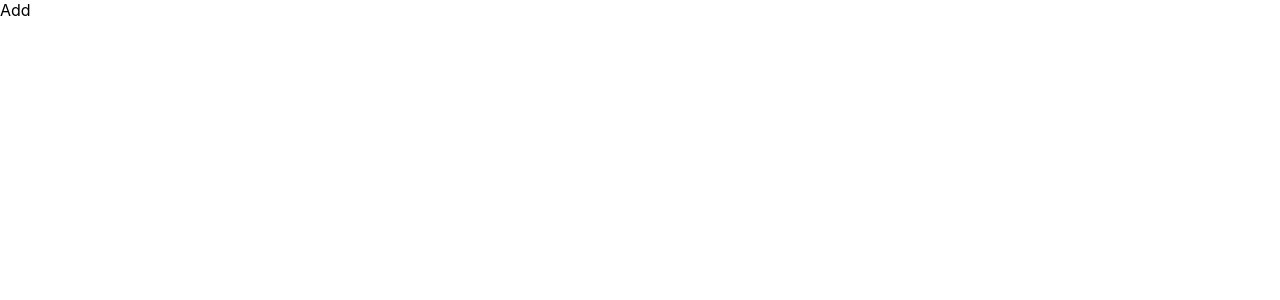
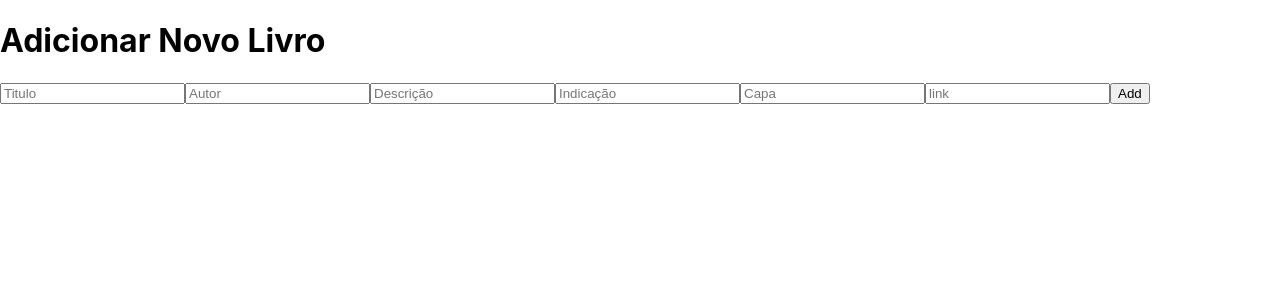
Before and after one commit to Marcelino85/CodeBookAPI, a React (Create React App) app in the folder frontend/: page /add in a window 1280 px wide. Shown: the top 300 px of the page. Built offline with nearby package versions, Linux system fonts and the light colour scheme.

Commit message:
add e realizando a funcionalidade da pagina de envio de dados

```diff
--- a/frontend/src/pages/Add.jsx
+++ b/frontend/src/pages/Add.jsx
@@ -1,9 +1,48 @@
 import React from 'react'
+import { useState } from 'react'
+import axios from 'axios'
+import {useNavigate} from 'react-router-dom'
+const Add = () => {
 
-const Add = () => {
+  const [book, setBook] = useState({
+
+    title:'',
+    author:'',
+    descriptions:'',
+    indication:'',
+    bookCover:'',
+    img:'',
+  })
+
+  const navgate = useNavigate()
+
+  const handleChange = (e) => {
+    setBook((prev)=>({...prev, [e.target.name] : e.target.value}))
+  }
+
+  const handleClick = async e=>{
+    e.preventDefault()
+    try{
+      await axios.post("http://localhost:3006/livros", book)
+      navgate('/')
+    }catch(err){
+      console.log (err)
+    }
+  }
+
+  console.log(book)
+
   return (
-    <div>
-      Add
+    <div className='form'>
+      <h1>Adicionar Novo Livro</h1>
+      <input type="text" placeholder='Titulo' onChange={handleChange} name='title'/>
+      <input type="text" placeholder='Autor' onChange={handleChange} name='author'/>
+      <input type="text" placeholder='Descrição' onChange={handleChange} name='descriptions'/>
+      <input type="text" placeholder='Indicação' onChange={handleChange} name='indication'/>
+      <input type="text" placeholder='Capa' onChange={handleChange} name='bookCover'/>
+      <input type="text" placeholder='link' onChange={handleChange} name='img'/>
+
+      <button onClick={handleClick}>Add</button>
     </div>
   )
 }
--- a/frontend/src/pages/Books.jsx
+++ b/frontend/src/pages/Books.jsx
@@ -2,7 +2,7 @@ import React from 'react'
 import { useEffect } from 'react'
 import {useState} from 'react'
 import axios from 'axios'
-
+import {Link} from 'react-router-dom'
 const Books = () => {
 
     const [livros,setLivros] = useState([])
@@ -30,13 +30,19 @@ const Books = () => {
           <div className="book" key={book.id}>
             {book.bookCover && <img src={book.bookCover} alt=''/>}
             <h2>{book.title}</h2>
-            <p>{book.author}</p>
-            <p>{book.descriptions}</p>
-            <p>{book.indication}</p>
+            <p><strong>Autor:</strong> {book.author}</p>
+            <p><strong>Descrição:</strong> {book.descriptions}</p>
+            <p><strong>Indicação:</strong> {book.indication}</p>
+
+
+
 
           </div>
         ))}
       </div>
+
+        <button><Link to={"/add"}>Add New Book</Link></button>
+
     </div>
   )
 }
```
